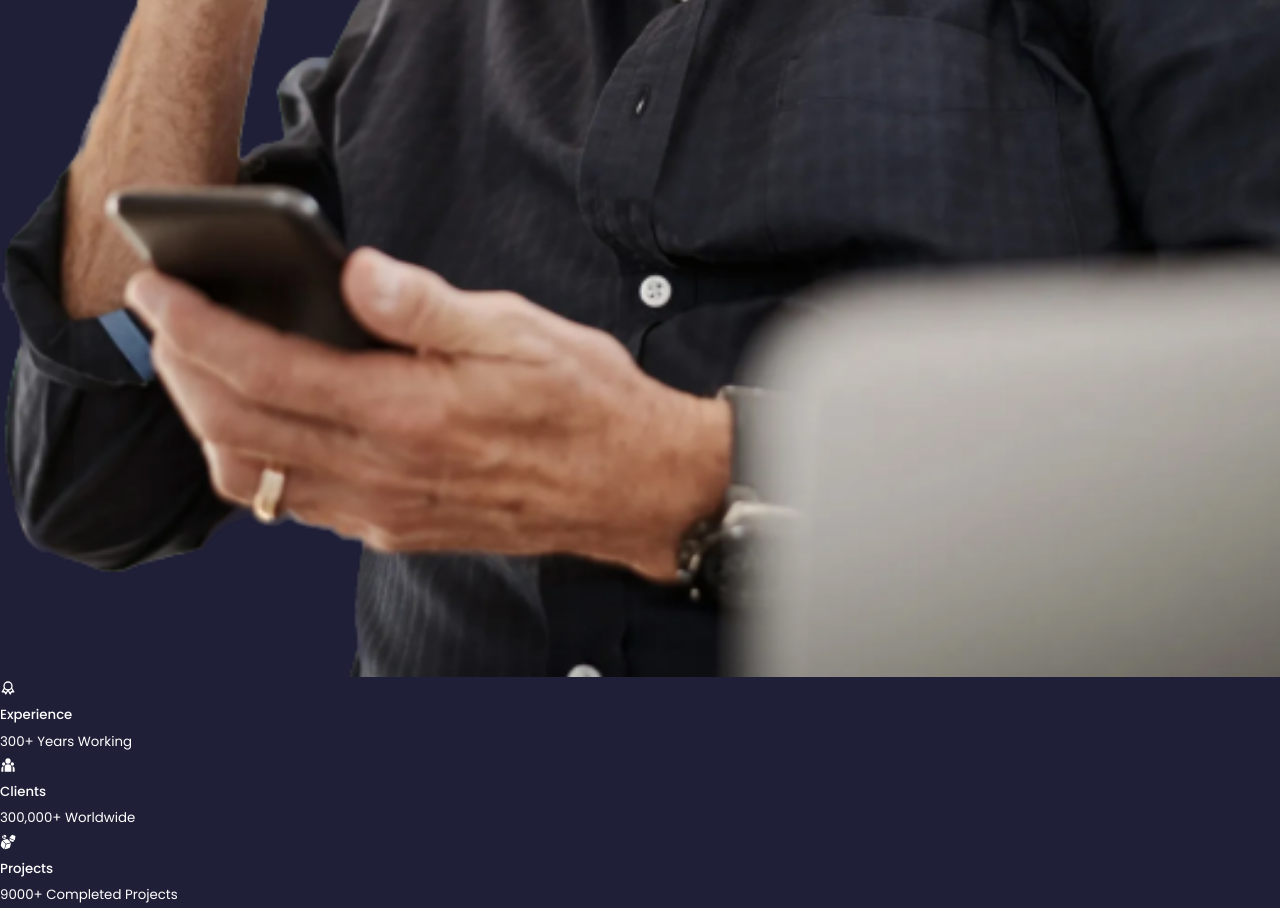
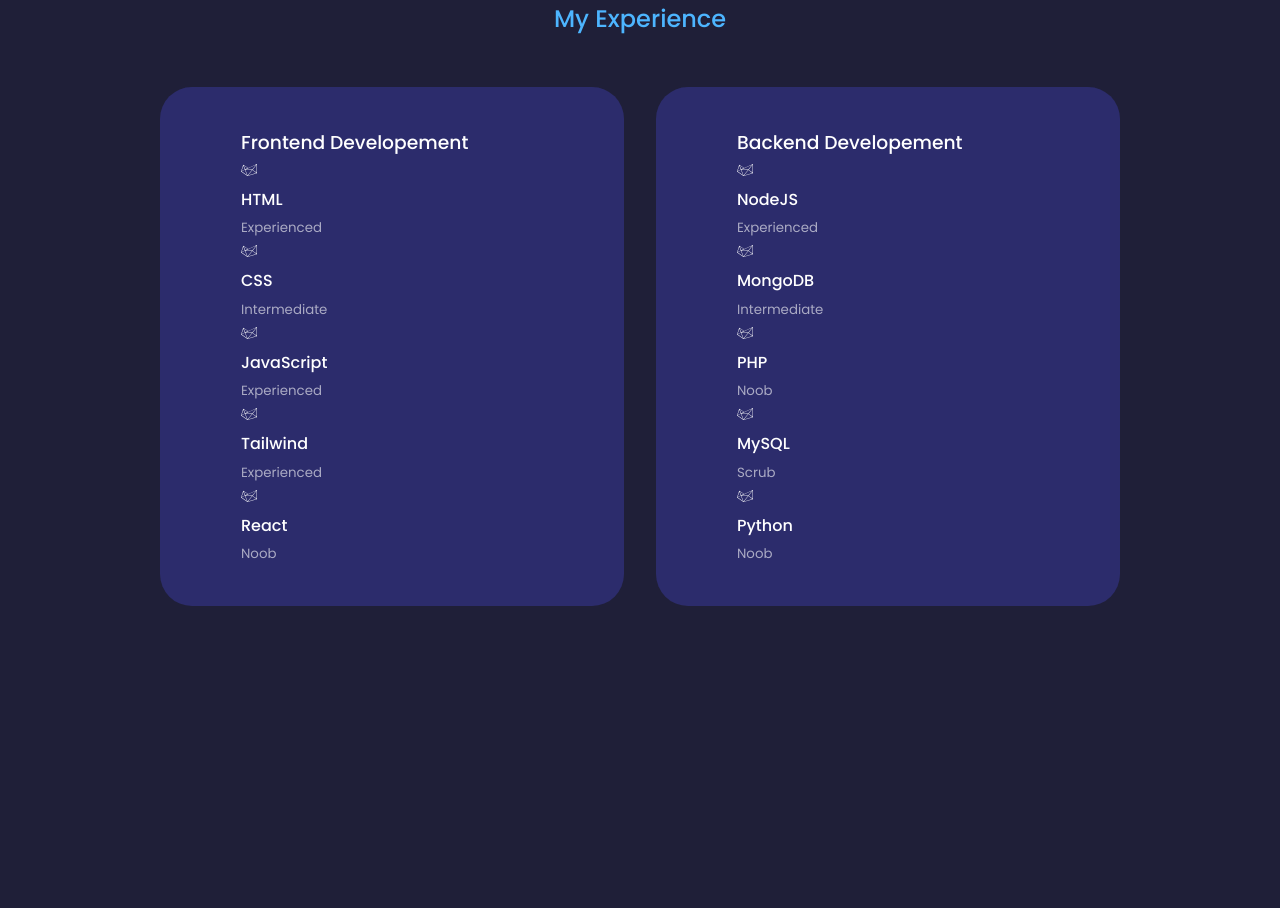
Before and after one commit to BoiledLettuce/Joshua-Henson-React-Portfolio, a React (Create React App) app: page / in a window 1280 px wide. Shown: the part 1880-2788 px from the top of the page. Built offline with nearby package versions, Linux system fonts and the light colour scheme.

Commit message:
about me mostly completed, experience jsx and css

```diff
--- a/src/components/about/About.jsx
+++ b/src/components/about/About.jsx
@@ -12,7 +12,7 @@ const About = () => {
     <h5>Get to Know</h5>
     <h2>About Me Bro</h2>
 
-    <div className="container about__container"></div>
+    <div className="container about__container">
         <div className="about__me">
           <div className="about__me-image">
             <img src={ME} alt="About Image" />
@@ -40,8 +40,15 @@ const About = () => {
             <small>9000+ Completed Projects</small>
           </article>
         </div>
+
+        <p>
+          Lorem, ipsum dolor sit amet consectetur adipisicing elit. Architecto nulla, cumque ad voluptatum ea sapiente blanditiis, laudantium molestiae non pariatur explicabo animi nam ut repellendus fuga et saepe! Impedit, alias!
+        </p>
+
+
+        <a href="#contact" className='btn btn-primary'>Let's Talk</a>
       </div>
-
+    </div>
     </section>
   )
 }
--- a/src/components/about/about.css
+++ b/src/components/about/about.css
@@ -0,0 +1,106 @@
+.about__container {
+    display: grid;
+    grid-template-columns: 35% 50%;
+    gap: 15%;
+}
+
+.about__me {
+    width: 100%;
+    aspect-ratio: 1/1;
+    border-radius: 2rem;
+    background: linear-gradient(45deg, transparent, var(--color-primary), transparent);
+    display: grid;
+    place-items: center;
+}
+
+.about__me-image {
+    border-radius: 2rem;
+    overflow: hidden;
+    transform: rotate(10deg);
+    transition: var(--transition);
+}
+
+.about__me-image:hover {
+    transform: rotate(0);
+}
+
+.about__cards {
+    display: grid;
+    grid-template-columns: repeat(3, 1fr);
+    gap: 1.5rem;
+
+}
+
+.about__card {
+    background: var(--color-bg-variant);
+    border: 1px solid transparent;
+    border-radius: 1rem;
+    padding: 2rem;
+    text-align: center;
+    transition: var(--transition);
+}
+
+.about__card:hover {
+    background: transparent;
+    border-color: var(--color-primary-variant);
+    cursor: default;
+}
+
+.about__icon {
+    color: var(--color-primary);
+    font-size: 1.4rem;
+    margin-bottom: 1rem;
+}
+
+.about__card h5 {
+    font-size: 0.9rem
+}
+
+.about__card small {
+    font-size: 0.7rem;
+    color:  var(--color-light)
+}
+
+.about__content p {
+    margin: 2rem 0 2.6rem;
+    color: var(--color-light);
+}
+
+
+/* ==================== MEDIA STUFF MEDIUM DEVICE ======================= */
+@media screen and (max-width: 1024px) {
+    .about__container {
+        grid-template-columns: 1fr;
+        gap: 0;
+    }
+
+    .about__me {
+        width: 50%;
+        margin: 2rem auto 4rem;
+    }
+
+    .about__content p {
+        margin: 1rem 0 1.5rem;
+    }
+}
+/* ==================== MEDIA STUFF MEDIUM DEVICE ======================= */
+@media screen and (max-width: 1024px) {
+
+    .about__me {
+        width: 65%;
+        margin: 0 auto 3rem;
+    }
+
+    .about__cards {
+        grid-template-columns: 1fr 1fr;
+        gap: 1rem;
+    }
+
+    .about__content {
+        text-align: center;
+    }
+
+    .about__content p {
+        margin: 1.5rem 0;
+    }
+}
--- a/src/components/experience/Experience.jsx
+++ b/src/components/experience/Experience.jsx
@@ -1,9 +1,83 @@
 import React from 'react'
 import './experience.css'
+import {SiCheckio} from 'react-icons/si'
 
 const Experience = () => {
   return (
-    <section id='experience'>Experience</section>
+    <section id='experience'>
+
+      <h5> Skills I Have tho </h5>
+      <h2>My Experience</h2>
+
+      <div className="container experience__container">
+
+
+{/* ================= FRONT END SHOWCASE ======================= */}
+        <div className="experience__frontend">
+          <h3>Frontend Developement</h3>
+          <div className="experience__content">
+            <article className='experience__details'>
+              <SiCheckio/>
+              <h4>HTML</h4>
+              <small className='text-light'>Experienced</small>
+            </article>
+            <article className='experience__details'>
+              <SiCheckio/>
+              <h4>CSS</h4>
+              <small className='text-light'>Intermediate</small>
+            </article>
+            <article className='experience__details'>
+              <SiCheckio/>
+              <h4>JavaScript</h4>
+              <small className='text-light'>Experienced</small>
+            </article>
+            <article className='experience__details'>
+              <SiCheckio/>
+              <h4>Tailwind</h4>
+              <small className='text-light'>Experienced</small>
+            </article>
+            <article className='experience__details'>
+              <SiCheckio/>
+              <h4>React</h4>
+              <small className='text-light'>Noob</small>
+            </article>
+          </div>
+        </div>
+
+        {/* ================= BACKEND SHOWCASE ======================= */}
+        <div className="experience__backend">
+        <h3>Backend Developement</h3>
+          <div className="experience__content">
+            <article className='experience__details'>
+              <SiCheckio/>
+              <h4>NodeJS</h4>
+              <small className='text-light'>Experienced</small>
+            </article>
+            <article className='experience__details'>
+              <SiCheckio/>
+              <h4>MongoDB</h4>
+              <small className='text-light'>Intermediate</small>
+            </article>
+            <article className='experience__details'>
+              <SiCheckio/>
+              <h4>PHP</h4>
+              <small className='text-light'>Noob</small>
+            </article>
+            <article className='experience__details'>
+              <SiCheckio/>
+              <h4>MySQL</h4>
+              <small className='text-light'>Scrub</small>
+            </article>
+            <article className='experience__details'>
+              <SiCheckio/>
+              <h4>Python</h4>
+              <small className='text-light'>Noob</small>
+            </article>
+          </div>
+        </div>
+
+      </div>
+      </section>
   )
 }
 
--- a/src/components/experience/experience.css
+++ b/src/components/experience/experience.css
@@ -0,0 +1,12 @@
+.experience__container {
+    display: grid;
+    grid-template-columns: 1fr 1fr;
+    gap: 2rem;
+}
+
+.experience__container > div {
+    background: var(--color-bg-variant);
+    padding: 2.4rem 5rem;
+    border-radius: 2rem;
+    border: 1px solid transparent;
+}
--- a/src/components/header/Header.jsx
+++ b/src/components/header/Header.jsx
@@ -9,7 +9,7 @@ const Header = () => {
     <header>
       <div className="container header__container">
         <h5>Hello I'm</h5>
-        <h1>Joshua Henson BRO</h1>
+        <h1>Joshua Henson</h1>
         <h5 className="text-light">Fullstack 3D Artist</h5>
         <CTA/>
         <HeaderSocials />
```
